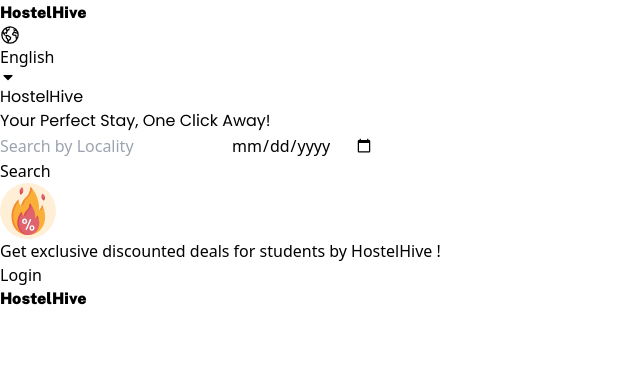
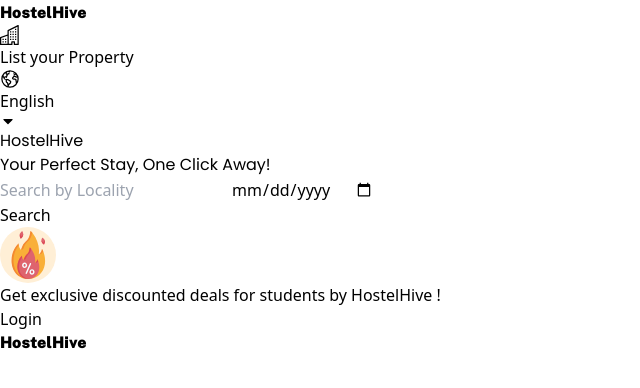
Before and after one commit to harshadhatagale/soyo, a Next.js app: page / in a window 1280 px wide. Shown: the top 388 px of the page, without its empty margins (0-640 px from the left). Built offline with nearby package versions, Linux system fonts and the light colour scheme.

Commit message:
login form

```diff
--- a/src/components/Navbar.jsx
+++ b/src/components/Navbar.jsx
@@ -26,11 +26,17 @@
       <div className="lg:h-full">
         <Link href={"/"}></Link>
         <Link href={"/"}></Link>
-        <Link href={"/"} className="text-black px-2 hover:bg-gray-100 lg:h-full flex font-bold justify-center items-center space-x-1">
-          <IoEarthOutline size={20}/>
-          <span className="text-lg">English</span>
-          <FaCaretDown/>
-        </Link>
+        <div className="flex justify-center items-center space-x-2 h-full">
+          <Link href={'/'} className="text-black px-2 hover:bg-gray-100 lg:h-full flex font-bold justify-center items-center space-x-1">
+            <BsBuildings size={20} />
+            <span className="text-lg hidden lg:block">List your Property</span>
+          </Link>
+          <Link href={"/"} className="text-black px-2 hover:bg-gray-100 lg:h-full flex font-bold justify-center items-center space-x-1">
+            <IoEarthOutline size={20} />
+            <span className="text-lg">English</span>
+            <FaCaretDown />
+          </Link>
+        </div>
       </div>
     </nav>
   );
```
